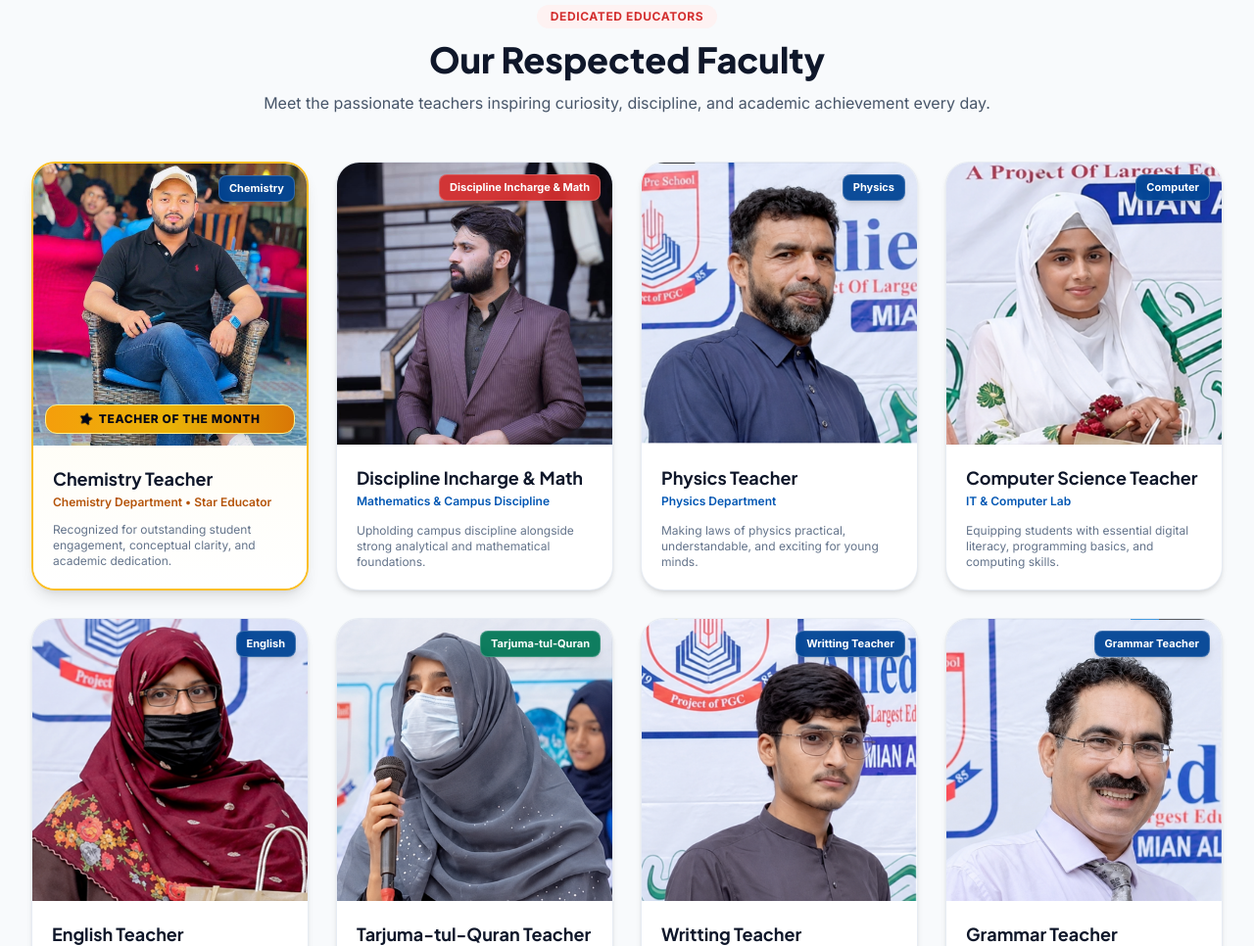
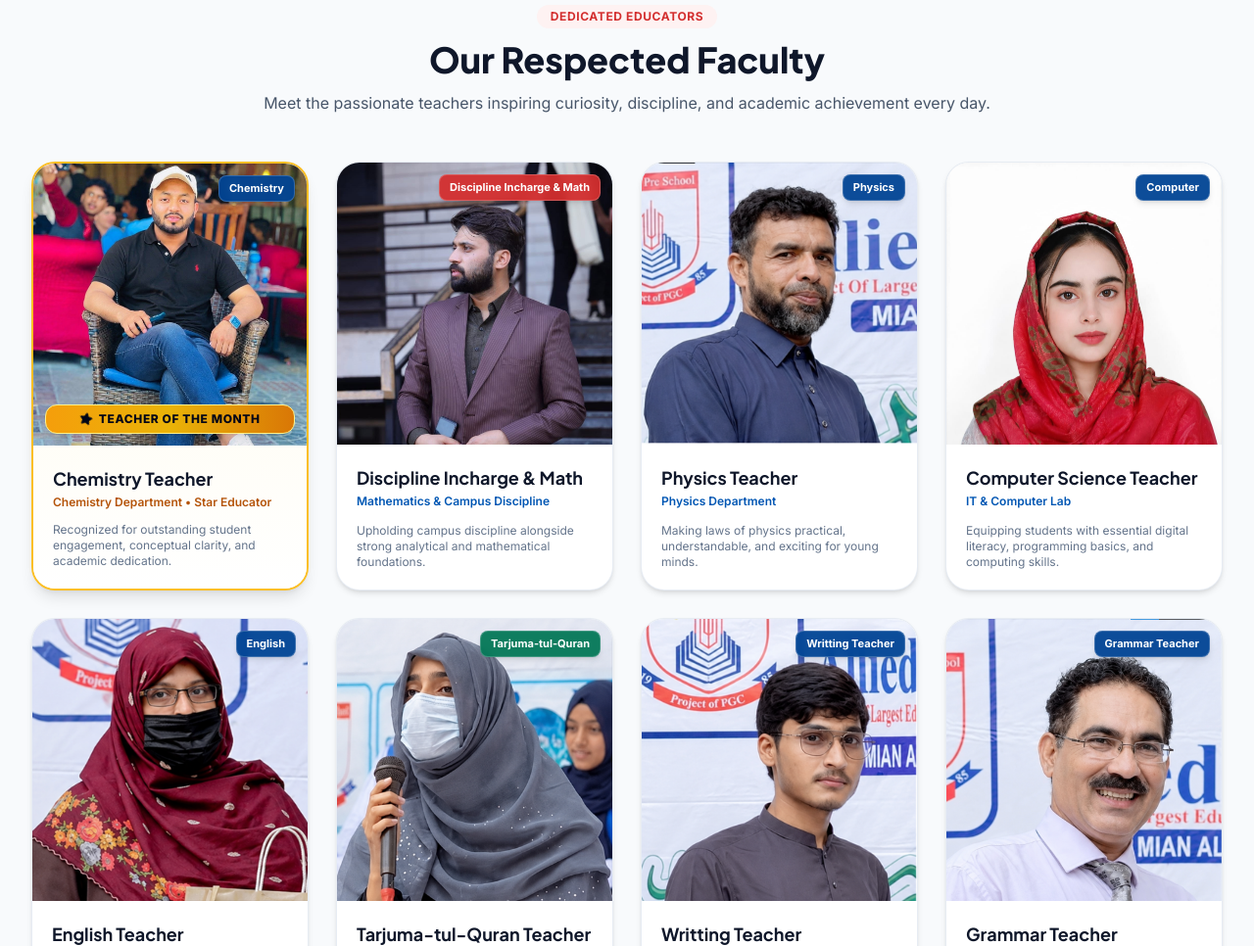
Before and after one commit to Asadullah-Codes/allied-school-mian-ali-campus, a plain HTML site: page index.html in a window 1280 px wide. Shown: the part 1609-2575 px from the top of the page at 98% size. Drawn offline with nearby package versions, Linux system fonts and the light colour scheme.

Commit message:
Update image source for Computer Teacher section

```diff
--- a/index.html
+++ b/index.html
@@ -437,7 +437,7 @@
                 <div
                     class="bg-white rounded-3xl overflow-hidden shadow-md hover:shadow-xl border border-slate-200/80 transition duration-300 group flex flex-col">
                     <div class="relative h-72 w-full bg-slate-100 overflow-hidden">
-                        <img src="mam computer.png" alt="Computer Teacher"
+                        <img src="mam computer.jpeg" alt="Computer Teacher"
                             class="w-full h-full teacher-img group-hover:scale-105 transition duration-500"
                             onerror="this.onerror=null; this.src='https://placehold.co/500x600/e2e8f0/64748b?text=mam+computer.jpg';">
                         <!-- Small Corner Badge -->
```
